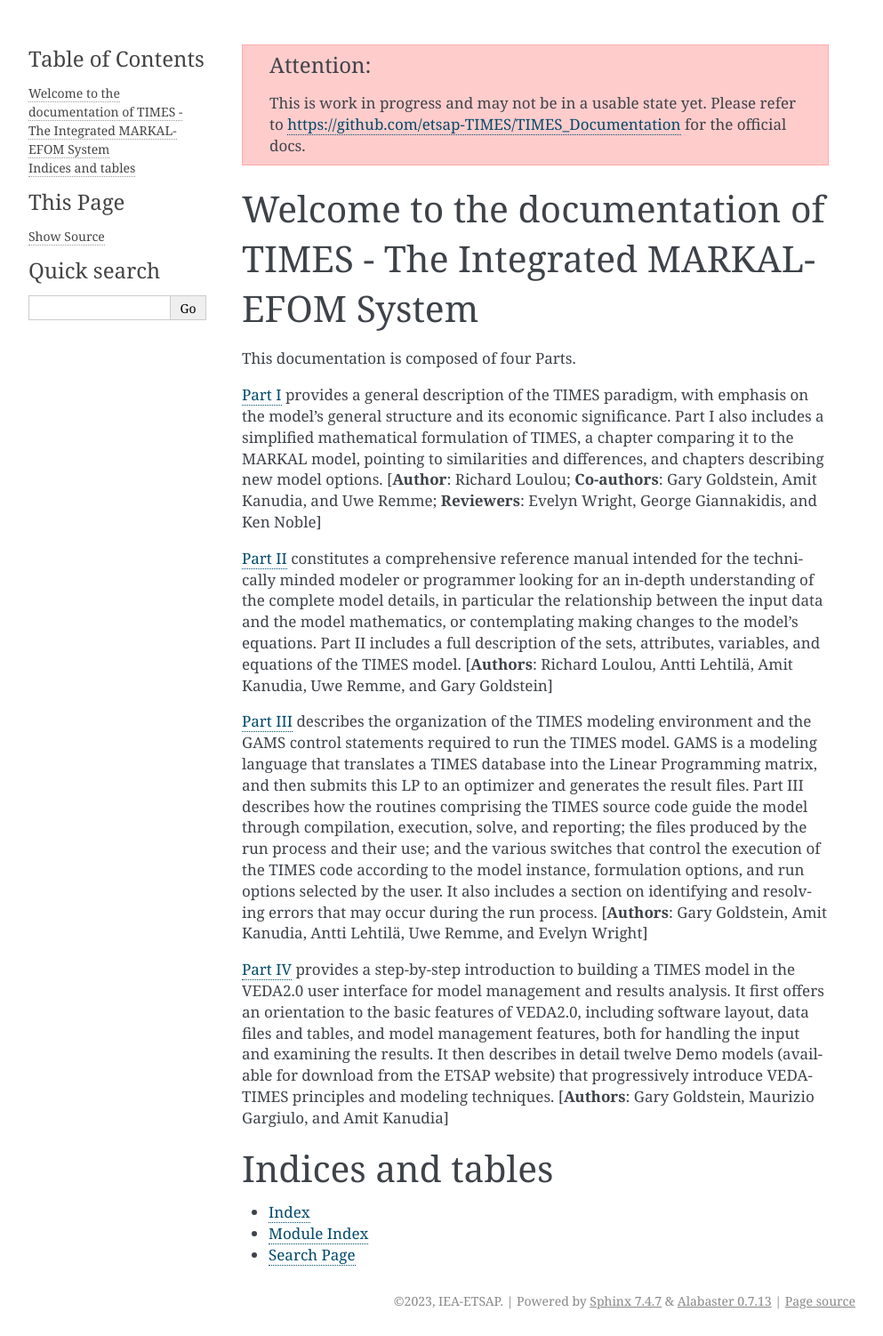
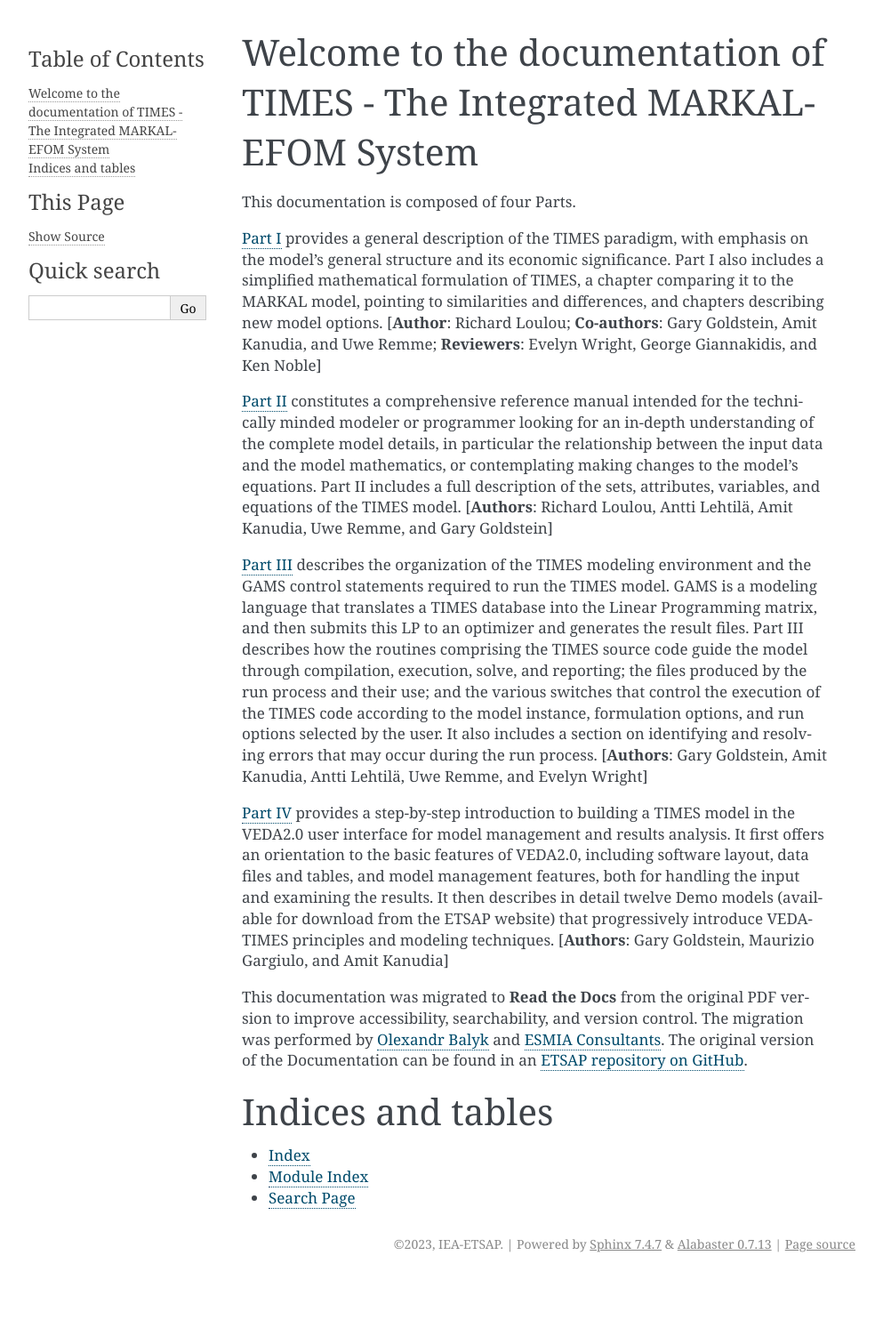
Before and after one commit to experimentarium/times, a Sphinx documentation site: the page built from docs/index.rst, in a window 1280 px wide. Shown: the whole page at 89% size, without its empty margins (148-1141 px from the left). Built offline with Sphinx 7.4.7, drawn with Linux system fonts in a browser that asks for light colours; after the commit the page ends 1438 px from its top, so only the background shows below that.

Commit message:
Update the info note (#95)
* Move info about migration to the main text

```diff
--- a/docs/conf.py
+++ b/docs/conf.py
@@ -10,11 +10,6 @@
 copyright = '2023, IEA-ETSAP'
 author = 'IEA-ETSAP'
 release = '4.7.2'
-
-rst_prolog = """.. attention::
-    This is work in progress and may not be in a usable state yet.
-    Please refer to https://github.com/etsap-TIMES/TIMES_Documentation for the official docs.
-"""
 
 # -- General configuration ---------------------------------------------------
 # https://www.sphinx-doc.org/en/master/usage/configuration.html#general-configuration
--- a/docs/index.rst
+++ b/docs/index.rst
@@ -16,6 +16,8 @@
 
 :doc:`Part IV <part-4/index>` provides a step-by-step introduction to building a TIMES model in the VEDA2.0 user interface for model management and results analysis. It first offers an orientation to the basic features of VEDA2.0, including software layout, data files and tables, and model management features, both for handling the input and examining the results. It then describes in detail twelve Demo models (available for download from the ETSAP website) that progressively introduce VEDA-TIMES principles and modeling techniques. [**Authors**: Gary Goldstein, Maurizio Gargiulo, and Amit Kanudia]
 
+This documentation was migrated to **Read the Docs** from the original PDF version to improve accessibility, searchability, and version control. The migration was performed by `Olexandr Balyk <https://github.com/olejandro>`_ and `ESMIA Consultants <https://esmia.ca/en>`_. The original version of the Documentation can be found in an `ETSAP repository on GitHub <https://github.com/etsap-TIMES/TIMES_Documentation>`_.
+
 .. toctree::
    :maxdepth: 3
    :titlesonly:
```
